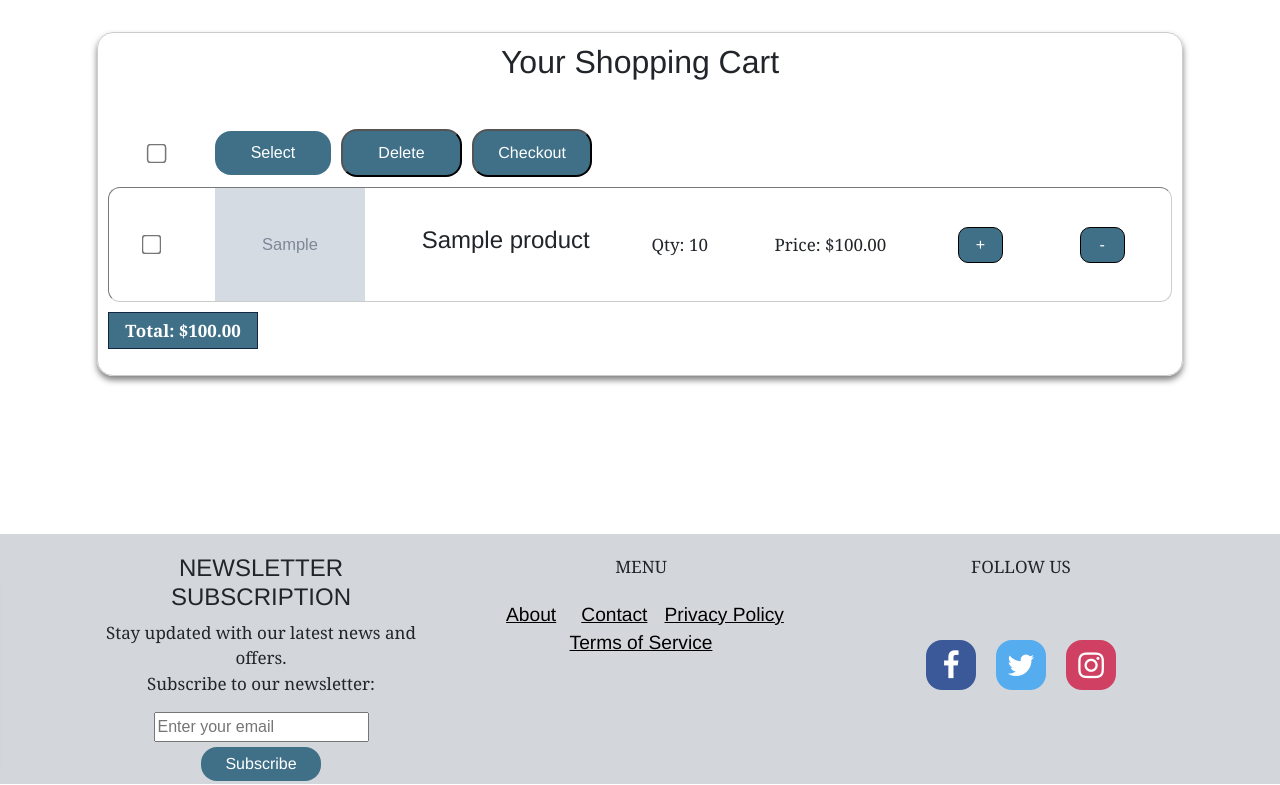
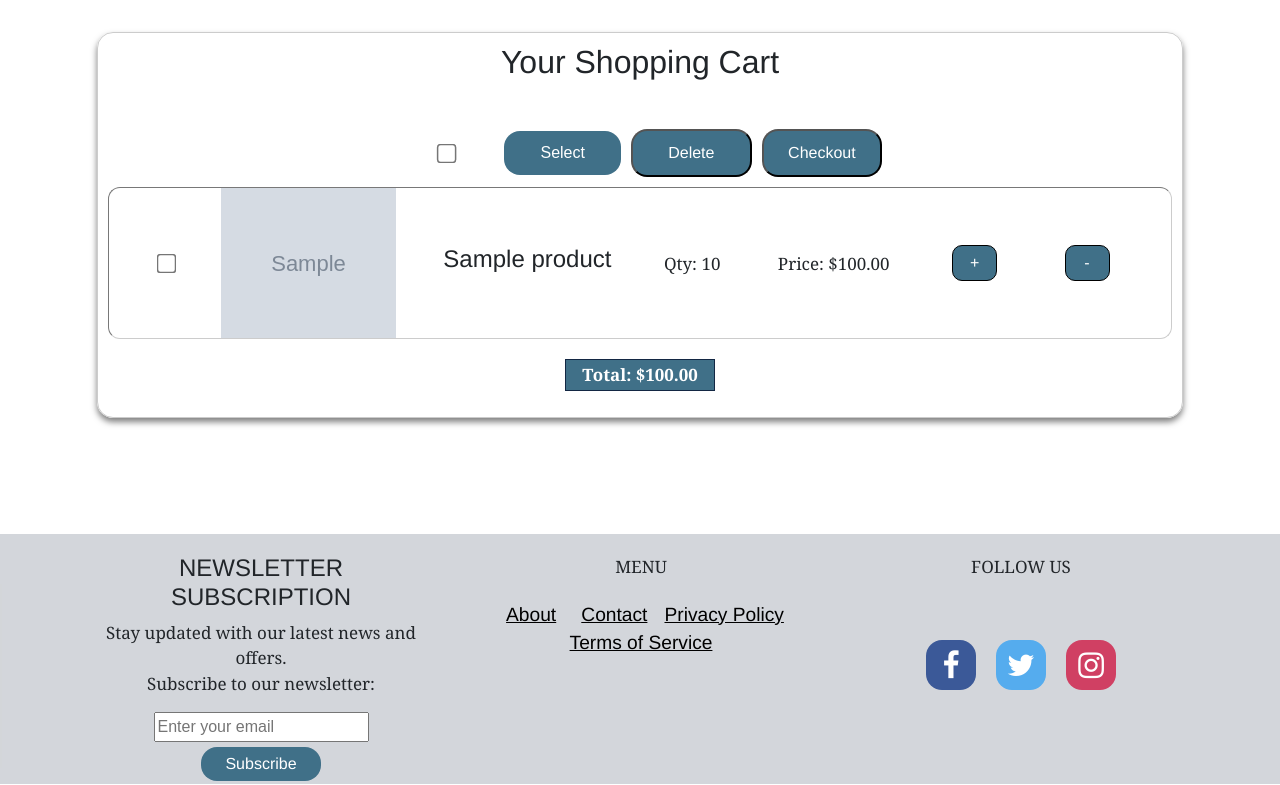
Before and after one commit to edomanuli/pharaohz-cart, a Flask app: page /cart in a window 1280 px wide. Shown: the part 76-861 px from the top of the page. Run offline with Flask 3, Linux system fonts and the light colour scheme; a user stored in the database is signed in; tables that the repository leaves empty hold one stand-in row (values such as "Sample post"); grey boxes marked "Sample" are stand-in pictures; some libraries are stand-ins or nearby versions.

Commit message:
Styling shopping cart

```diff
--- a/static/js/cart.js
+++ b/static/js/cart.js
@@ -158,7 +158,8 @@ const loadCartItems = () => {
                 const image = document.createElement("img");
                 image.setAttribute("src", item.product.thumbnail);
                 image.setAttribute("alt", item.product.title);
-                image.setAttribute("width", "150");
+                image.setAttribute("width", "175");
+                image.setAttribute("height", "150");
                 itemDiv.appendChild(image)
 
                 const title = document.createElement("h4");
--- a/static/styles.css
+++ b/static/styles.css
@@ -402,7 +402,7 @@ color: grey;
 #cart-products {
     display: flex;
     flex-direction: row;
-    justify-content: flex-start;
+    justify-content: center;
     align-items: center;
     gap: 10px;
     margin: 15px;
@@ -416,7 +416,7 @@ color: grey;
 .product-card {
     display: flex;
     align-items: center;
-    justify-content: space-around;
+    justify-content: space-evenly;
     gap: 8px;
     border: 1px inset #ccc;
     border-radius: 12px;
@@ -450,12 +450,13 @@ color: grey;
     justify-content: center;
     align-items: center;
     border: 0.5px solid #132743;
-    padding: 5px;
+    padding: 2px;
     background-color: #407088;
     color: white;
     width: 150px;
     font-weight: bold;
     box-shadow: 15px;
+    margin-top: 10px;
 }
 
 input[type="checkbox"] {
```
